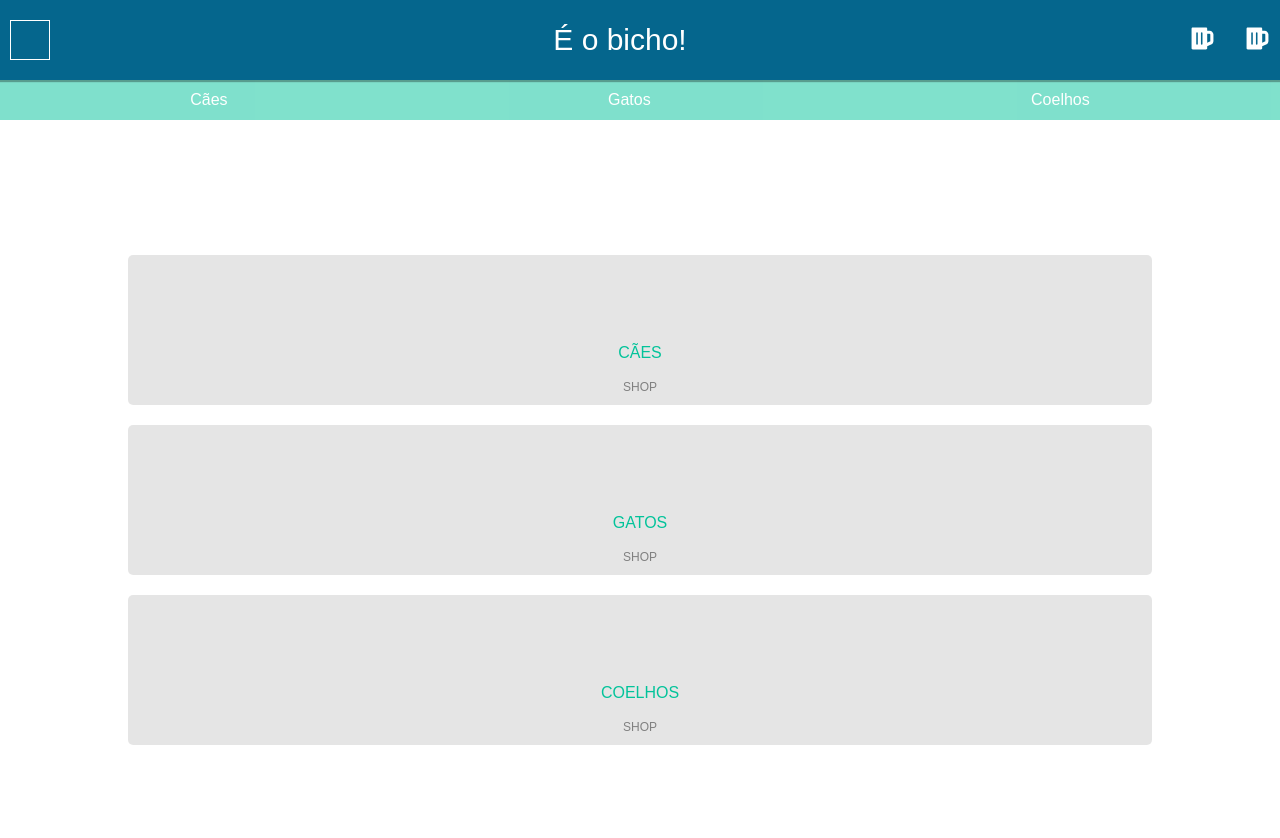
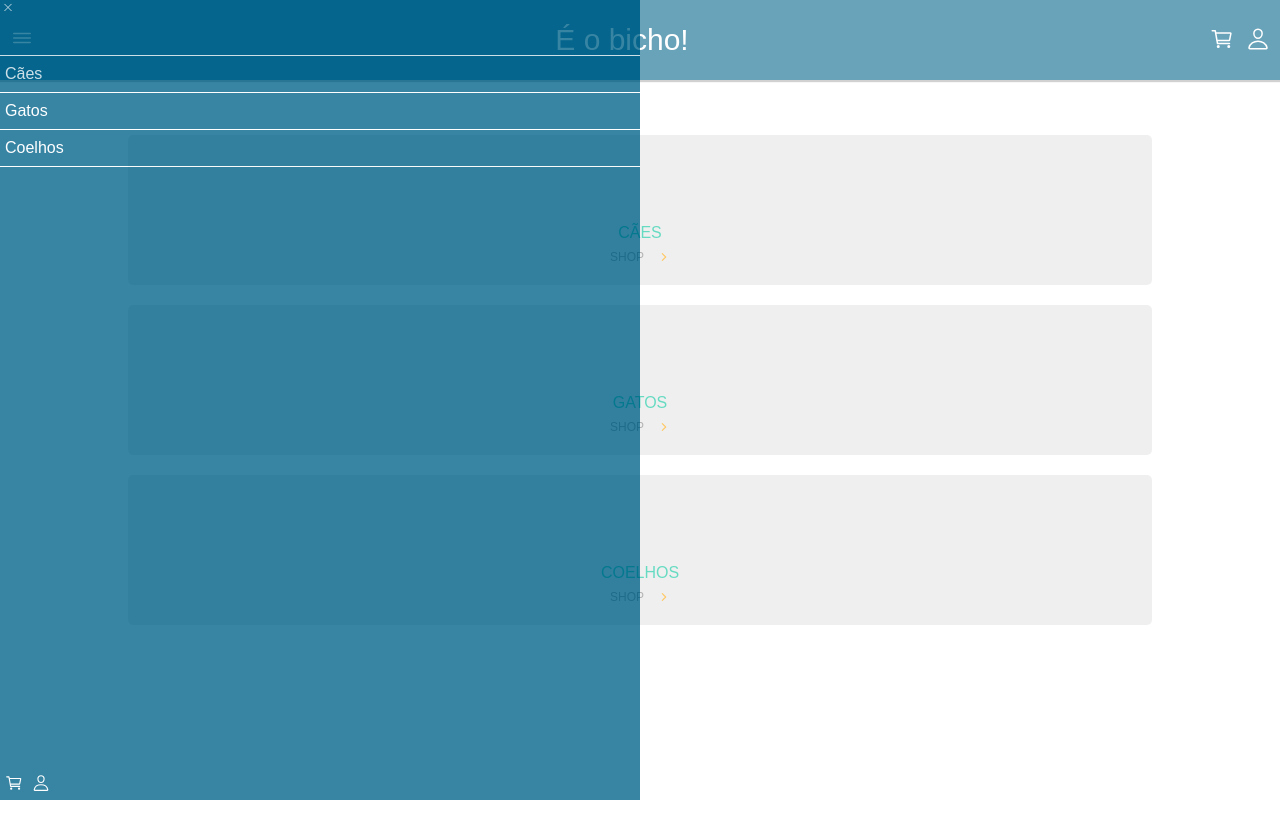
Before and after one commit to Jansenck/projeto14-eh-o-bicho-pet-shop-front, a React (Create React App) app: page / in a window 1280 px wide. Both pictures are taken after a click on the element 30 px from the left and 40 px from the top of the page. Shown: the top 838 px of the page. After the commit the page ends 800 px from the top, so only its background shows below. Built offline with nearby package versions, Linux system fonts and the light colour scheme.

Commit message:
created side bar

```diff
--- a/public/index.html
+++ b/public/index.html
@@ -19,5 +19,6 @@
   <body>
     <noscript>You need to enable JavaScript to run this app.</noscript>
     <div class="root"></div>
+    <script type="module" src="https://unpkg.com/ionicons@5.5.2/dist/ionicons/ionicons.esm.js"></script>
   </body>
 </html>
--- a/src/components/Top.js
+++ b/src/components/Top.js
@@ -8,36 +8,56 @@ import { useState } from "react";
 export default function Top () {
 
     const [display, setDisplay] = useState("none")
-    const [margin, setMargin] = useState("0px")
 
     function showMenu() {
         display === "none" ? setDisplay("flex") : setDisplay("none")
-        display === "none" ? setMargin("80px") : setMargin("0px")
     }
 
     return (
         <>
             <Container>
                 <Menu onClick = {showMenu}>
-
+                    <ion-icon name="menu-outline"></ion-icon>
                 </Menu>
                 <LogoText>
                     É o bicho!
                 </LogoText>
                 <Icons>
                     <Link to = {"/cart"}>
-                        <FaBeer color = {"#FFFFFF"} fontSize = {25}/>
+                        <ion-icon name="cart-outline"></ion-icon>
                     </Link>
                     <Link to = {"/signin"}>
-                        <FaBeer color = {"#FFFFFF"} fontSize = {25}/>
+                        <ion-icon name="person-outline"></ion-icon>
                     </Link>
                 </Icons>
             </Container>
-            <SubTop show = {display} margin = {margin}>
-                <p>Cães</p>
-                <p>Gatos</p>
-                <p>Coelhos</p>
+            <SubTop show = {display} >
+                <ion-icon name="close-outline" onClick = {showMenu}></ion-icon>
+                <List>
+                    <TextList>
+                        <Link to = {"/dog"}>
+                        <div>
+                            <p>Cães</p>
+                        </div>
+                        </Link>
+                        <Link to = {"/cat"}>
+                            <div>
+                                <p>Gatos</p>
+                            </div>
+                        </Link>
+                        <Link to = {"/bunny"}>
+                            <div className="last">
+                                <p>Coelhos</p>
+                            </div>
+                        </Link>
+                    </TextList>
+                    <IconsList>
+                        <Link to = {"/cart"}><ion-icon name="cart-outline"></ion-icon> </Link>
+                        <Link to = {"/signin"}><ion-icon name="person-outline"></ion-icon></Link>
+                    </IconsList>
+                </List>
             </SubTop>
+            <HalfScreen show = {display} onClick = {showMenu}/>
         </>
     )
 }
@@ -55,11 +75,11 @@ const Container = styled.div`
     top: 0;
     z-index: 10;
     box-shadow: 1px 1px 1px 1px rgba(0,0,0,0.3);
+    margin-bottom: 80px;
 `
 const Menu = styled.div`
-    width: 40px;
-    height: 40px;
-    border: 1px solid white;
+    font-size: 24px;
+    color: white;
     margin-left: 10px;
 `
 const LogoText = styled.h1`
@@ -68,23 +88,78 @@ const LogoText = styled.h1`
     font-family: Arial, Helvetica, sans-serif;
 `
 const Icons = styled.div`
-    width: 80px;
+    width: 60px;
     height: 100%;
     display: flex;
     justify-content: space-between;
     align-items: center;
     margin-right: 10px;
+
+    && ion-icon {
+        font-size: 24px;
+        color: white;
+    }
 `
 const SubTop = styled.div`
-    width: 100vw;
-    margin-top: ${props => props.margin};
-    height: 40px;
-    background-color: #02c39a;
+    width: 50vw;
+    height: 100vh;
+    background-color: #05668d;
     display: ${props => props.show};
-    justify-content: space-around;
-    align-items: center;
+    flex-direction: column;
     color: white;
     font-family: Arial, Helvetica, sans-serif;
-    opacity: 0.5;
-    transition: all 10s linear;
+    z-index: 200;
+    position: fixed;
+    text-align: left;
+    opacity: 0.8;
+    top: 0;
 `
+const List = styled.div`
+    margin-top: 40px;
+    height: 100%;
+    display: flex;
+    flex-direction: column;
+    justify-content: space-between;
+`
+const TextList = styled.div`
+    && p {
+        margin-top: 10px;
+        margin-bottom: 10px;
+        margin-left: 5px;
+    }
+
+    && div {
+        display: flex;
+        align-items: center;
+        border-top: 1px solid white;
+    }
+
+    && div:hover {
+        background-color: white;
+        color: #02c39a;
+    }
+
+    && .last {
+        border-bottom: 1px solid white;
+    }
+`
+const IconsList = styled.div`
+    width: 100%;
+
+    && ion-icon {
+        margin-left: 5px;
+        margin-bottom: 5px;
+        font-size: 18px;
+    }
+`
+const HalfScreen = styled.div`
+    display: ${props => props.show};
+    z-index: 200;
+    position: fixed;
+    background-color: white;
+    opacity: 0.4;
+    width: 50vw;
+    height: 100vh;
+    right: 0;
+    top:0;
+`
--- a/src/pages/HomePage.js
+++ b/src/pages/HomePage.js
@@ -14,18 +14,21 @@ export default function HomePage () {
                         <h2>CÃES</h2>
                         <Shop>
                             <p>SHOP</p>
+                            <ion-icon name="chevron-forward-outline"></ion-icon>
                         </Shop>
                     </Box>
                     <Box>
                         <h2>GATOS</h2>
                         <Shop>
                             <p>SHOP</p>
+                            <ion-icon name="chevron-forward-outline"></ion-icon>
                         </Shop>
                     </Box>
                     <Box>
                         <h2>COELHOS</h2>
                         <Shop>
                             <p>SHOP</p>
+                            <ion-icon name="chevron-forward-outline"></ion-icon>
                         </Shop>
                     </Box>
                 </Sessions>
@@ -35,9 +38,10 @@ export default function HomePage () {
 }
 
 const Container = styled.div`
+    margin-top: 80px;
 `
 const Sessions = styled.div`
-    margin: 80px auto;
+    margin: 0px auto;
     width: 80vw;
     height: 600px;
     display: flex;
@@ -55,17 +59,26 @@ const Box = styled.div`
 
     && h2 {
         margin-top: 90px;
+        margin-bottom: 10px;
         font-family: Arial, Helvetica, sans-serif;
         color: #02c39a;
     }
 
     && p {
-        margin-top: 20px;
         font-family: Arial, Helvetica, sans-serif;
         font-size: 12px;
         color: grey;
     }
 `
 const Shop = styled.div`
+    display: flex;
+    justify-content: space-between;
+    align-items: center;
+    width: 60px;
+    margin: 0 auto;
 
+    && ion-icon {
+        font-size: 12px;
+        color: orange;
+    }
 `
```
